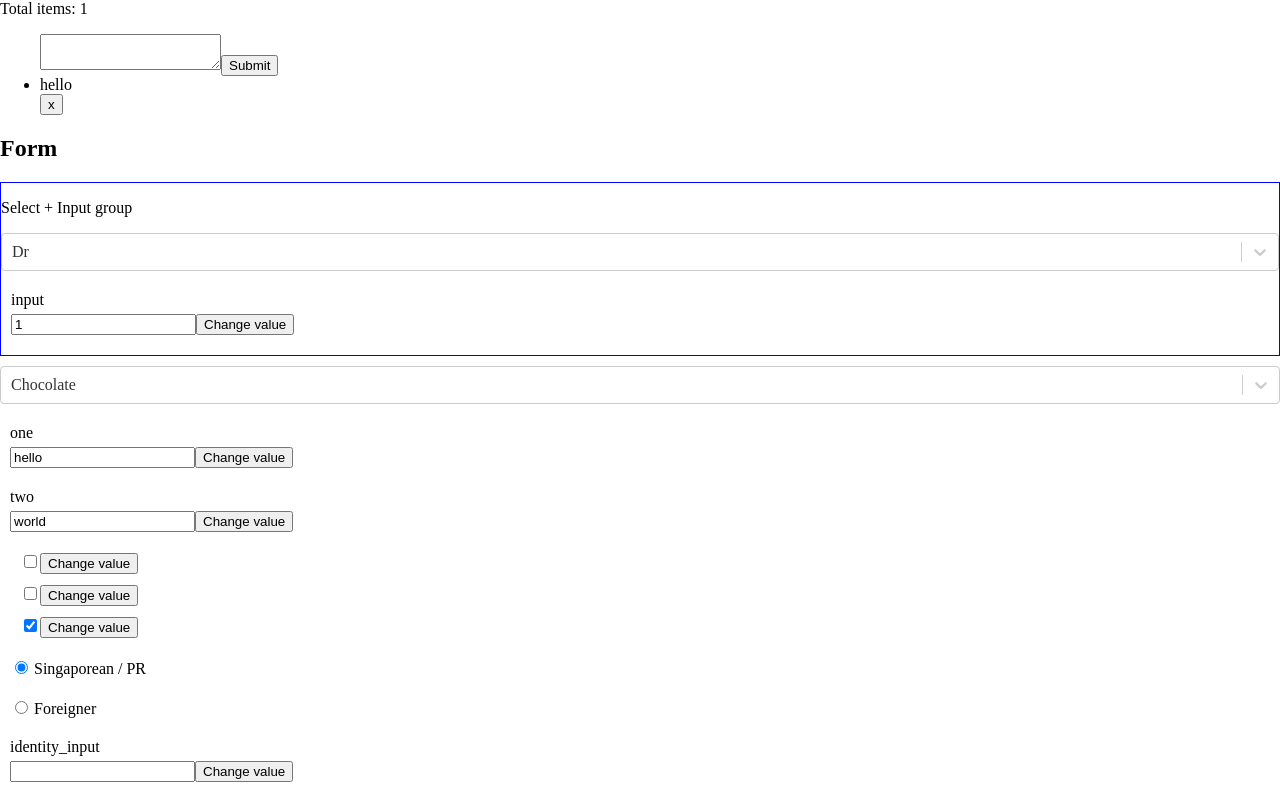
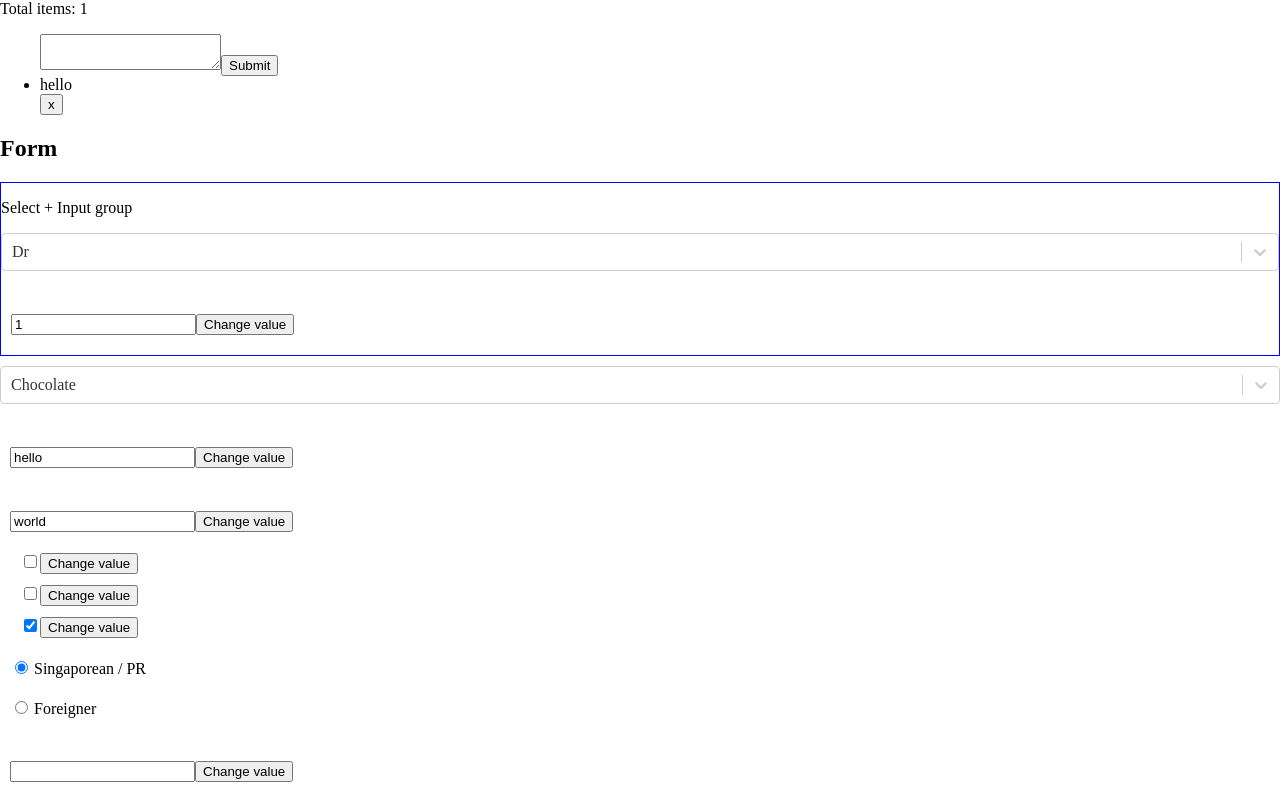
Before and after one commit to geekyme/demo-react-hooks, a Next.js app: page / in a window 1280 px wide. Shown: the top 800 px of the page. Built offline with nearby package versions, Linux system fonts and the light colour scheme.

Commit message:
Add FormUI to abstract logic for pristine-ness / error display

```diff
--- a/components/FormInput/index.jsx
+++ b/components/FormInput/index.jsx
@@ -1,4 +1,5 @@
 import { useHandler, useValidator } from "../Form/FormUtils";
+import FormUI from "components/FormUI";
 
 export default function FormInput(props) {
   const { name, validate, store, ...other } = props;
@@ -28,9 +29,7 @@ export default function FormInput(props) {
   }
 
   return (
-    <div style={{ margin: "20px 10px" }}>
-      <label>{name}</label>
-      <br />
+    <FormUI style={{ margin: "20px 10px" }} pristine={pristine} error={error}>
       <input
         style={{ marginTop: 5 }}
         onChange={onChange}
@@ -38,9 +37,6 @@ export default function FormInput(props) {
         {...other}
       />
       <button onClick={_setValue}>Change value</button>
-      <small style={{ color: "red", marginLeft: 10 }}>
-        {!pristine && error && <label>{error}</label>}
-      </small>
-    </div>
+    </FormUI>
   );
 }
--- /dev/null
+++ b/components/FormUI/index.jsx
@@ -0,0 +1,13 @@
+export default function FormUI(props) {
+  const { children, name, error, pristine, ...other } = props;
+  return (
+    <div {...other}>
+      <label>{name}</label>
+      <br />
+      {children}
+      <small style={{ color: "red", marginLeft: 10 }}>
+        {!pristine && error && <label>{error}</label>}
+      </small>
+    </div>
+  );
+}
```
